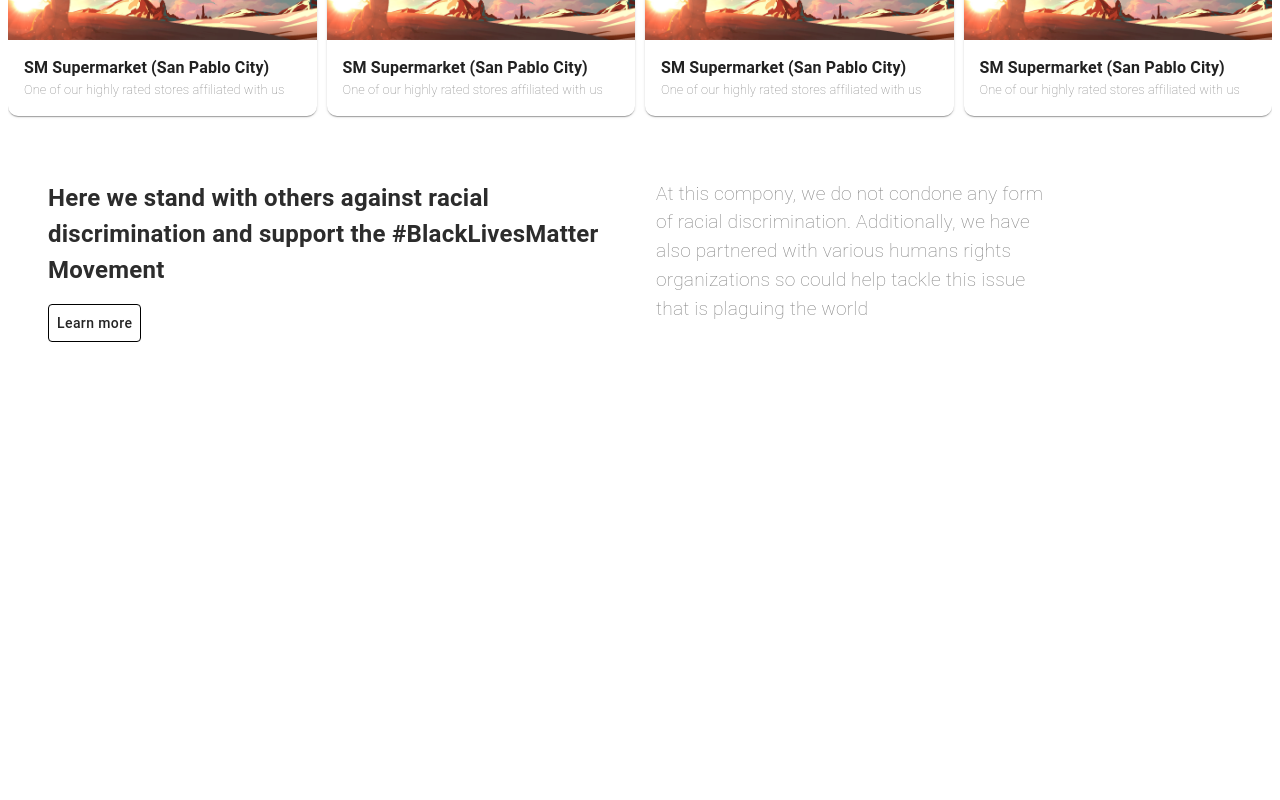
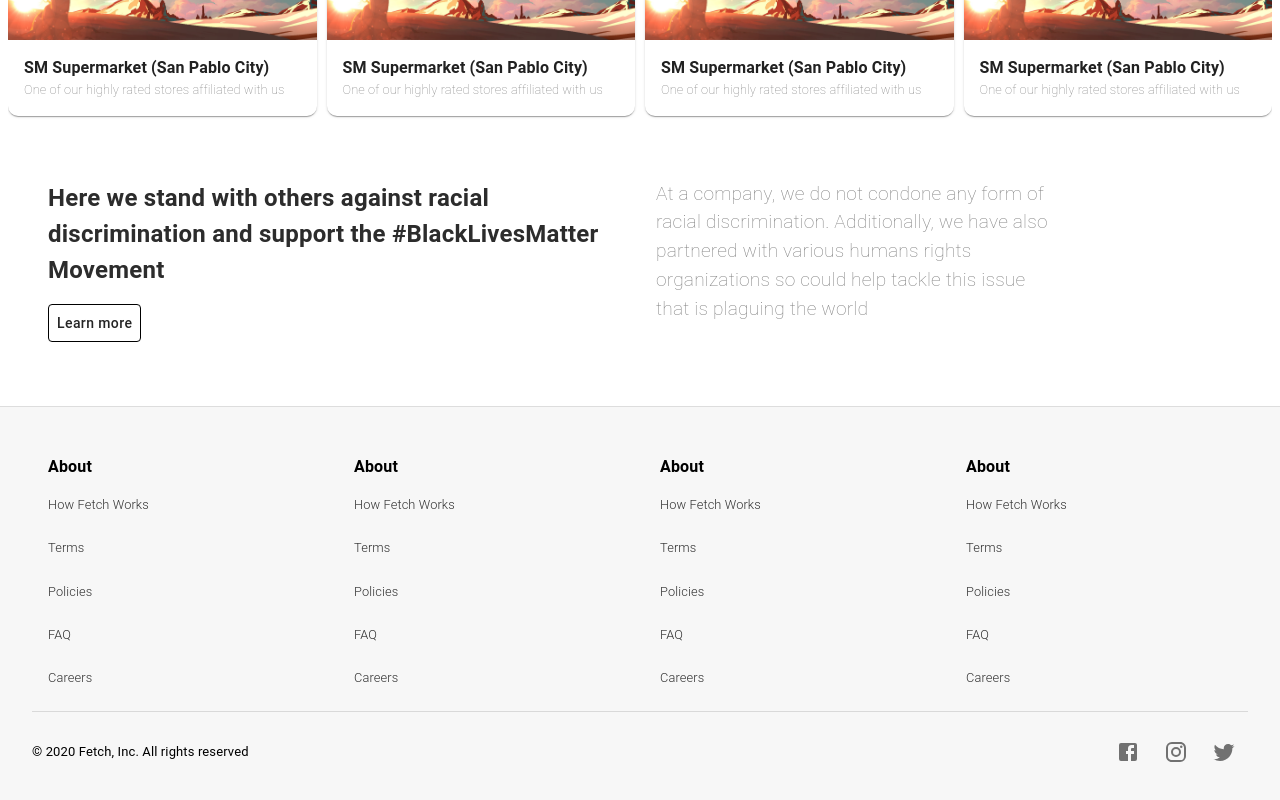
Before and after one commit to Olatokumbo/Fetch, a React (Create React App) app: page / in a window 1280 px wide. Shown: the part 821-1621 px from the top of the page. Before the commit the page ends 1273 px from the top, so only its background shows below. Built offline with nearby package versions, Linux system fonts and the light colour scheme.

Commit message:
Designing the Footer

```diff
--- a/src/App.js
+++ b/src/App.js
@@ -1,5 +1,5 @@
 import React from "react";
-import { Navbar } from "./components";
+import { Navbar, Footer } from "./components";
 import Home from "./pages/Home/Home";
 import { BrowserRouter as Router, Switch, Route } from "react-router-dom";
 import "./App.css";
@@ -12,6 +12,7 @@
           <Route exact path="/" component={Home} />
         </Switch>
       </Router>
+      <Footer/>
     </div>
   );
 };
--- /dev/null
+++ b/src/components/Footer/Footer.js
@@ -0,0 +1,59 @@
+import React from "react";
+import FacebookIcon from "@material-ui/icons/Facebook";
+import InstagramIcon from "@material-ui/icons/Instagram";
+import TwitterIcon from "@material-ui/icons/Twitter";
+import { Divider, Typography, IconButton } from "@material-ui/core";
+import style from "./Footer.module.css";
+const Footer = () => {
+  return (
+    <div className={style.footer}>
+      <div className={style.top}>
+        <div className={style.about}>
+          <Typography>About</Typography>
+          <Typography>How Fetch Works</Typography>
+          <Typography>Terms</Typography>
+          <Typography>Policies</Typography>
+          <Typography>FAQ</Typography>
+          <Typography>Careers</Typography>
+        </div>
+        <div className={style.about}>
+          <Typography>About</Typography>
+          <Typography>How Fetch Works</Typography>
+          <Typography>Terms</Typography>
+          <Typography>Policies</Typography>
+          <Typography>FAQ</Typography>
+          <Typography>Careers</Typography>
+        </div>
+        <div className={style.about}>
+          <Typography>About</Typography>
+          <Typography>How Fetch Works</Typography>
+          <Typography>Terms</Typography>
+          <Typography>Policies</Typography>
+          <Typography>FAQ</Typography>
+          <Typography>Careers</Typography>
+        </div>
+        <div className={style.about}>
+          <Typography>About</Typography>
+          <Typography>How Fetch Works</Typography>
+          <Typography>Terms</Typography>
+          <Typography>Policies</Typography>
+          <Typography>FAQ</Typography>
+          <Typography>Careers</Typography>
+        </div>
+      </div>
+      <Divider />
+      <div className={style.bottom}>
+        <Typography className={style.copyRight}>
+          © 2020 Fetch, Inc. All rights reserved
+        </Typography>
+        <div className={style.socials}>
+          <IconButton><FacebookIcon /></IconButton>
+          <IconButton><InstagramIcon /></IconButton>
+          <IconButton><TwitterIcon /></IconButton>
+        </div>
+      </div>
+    </div>
+  );
+};
+
+export default Footer;
--- /dev/null
+++ b/src/components/Footer/Footer.module.css
@@ -0,0 +1,57 @@
+.footer{
+    background-color: #F7F7F7 !important;
+    border-top: 1px solid #DDDDDD !important;
+    padding: 2rem;
+    display: flex;
+    flex-direction: column;
+    /* height: 10rem; */
+}
+.top{
+    display: grid;
+    grid-template-columns: auto auto auto auto;
+    column-gap: 0.5rem;
+}
+.about p:first-child{
+    font-weight: 600 !important;
+    margin: 1rem !important;
+}
+
+.about p:not(:first-child){
+    color: rgb(48, 48, 48) !important;
+    font-size: 0.8rem !important;
+    font-weight: 300 !important;
+        margin: 1rem 0 1.5rem 1rem !important;
+}
+.bottom{
+    display: flex;
+    justify-content: space-between;
+    margin-top: auto;
+    padding: 1rem 0;
+    align-items: center;
+}
+.copyRight{
+    font-size: small !important;
+}
+.socials{
+    display: flex;
+}
+
+
+@media only screen and (max-width: 867px){
+    .top{
+        grid-template-columns: auto;
+    }
+    .about{
+        border-bottom: 1.5px solid rgb(167, 167, 167);
+    }
+    .bottom{
+        flex-direction: column;
+        justify-content: center;
+    }
+}
+
+@media only screen and (max-width: 567px){
+    .bottom{
+        display: unset;
+    }
+}
--- a/src/components/index.js
+++ b/src/components/index.js
@@ -1,2 +1,3 @@
 export { default as Navbar} from "./Navbar/Navbar";
 export { default as InfoCard } from "./InfoCard/InfoCard";
+export { default as Footer } from "./Footer/Footer";
--- a/src/pages/Home/Home.js
+++ b/src/pages/Home/Home.js
@@ -1,6 +1,6 @@
 import React from "react";
 import { Typography, Button } from "@material-ui/core";
-import { InfoCard } from "../../components";
+import { InfoCard} from "../../components";
 import Phone from "../../assets/phone.png";
 import style from "./Home.module.css";
 const Home = () => {
@@ -37,7 +37,7 @@
         </div>
         <div className={style.matterRight}>
           <Typography>
-            At this compony, we do not condone any form of racial
+            At a company, we do not condone any form of racial
             discrimination. Additionally, we have also partnered with various
             humans rights organizations so could help tackle this issue that is
             plaguing the world
--- a/src/pages/Home/Home.module.css
+++ b/src/pages/Home/Home.module.css
@@ -65,7 +65,6 @@
 .matter{
     padding: 2rem;
     display: flex;
-    height: 20rem;
 }
 .matterLeft, .matterRight{
     flex: 1;
```
